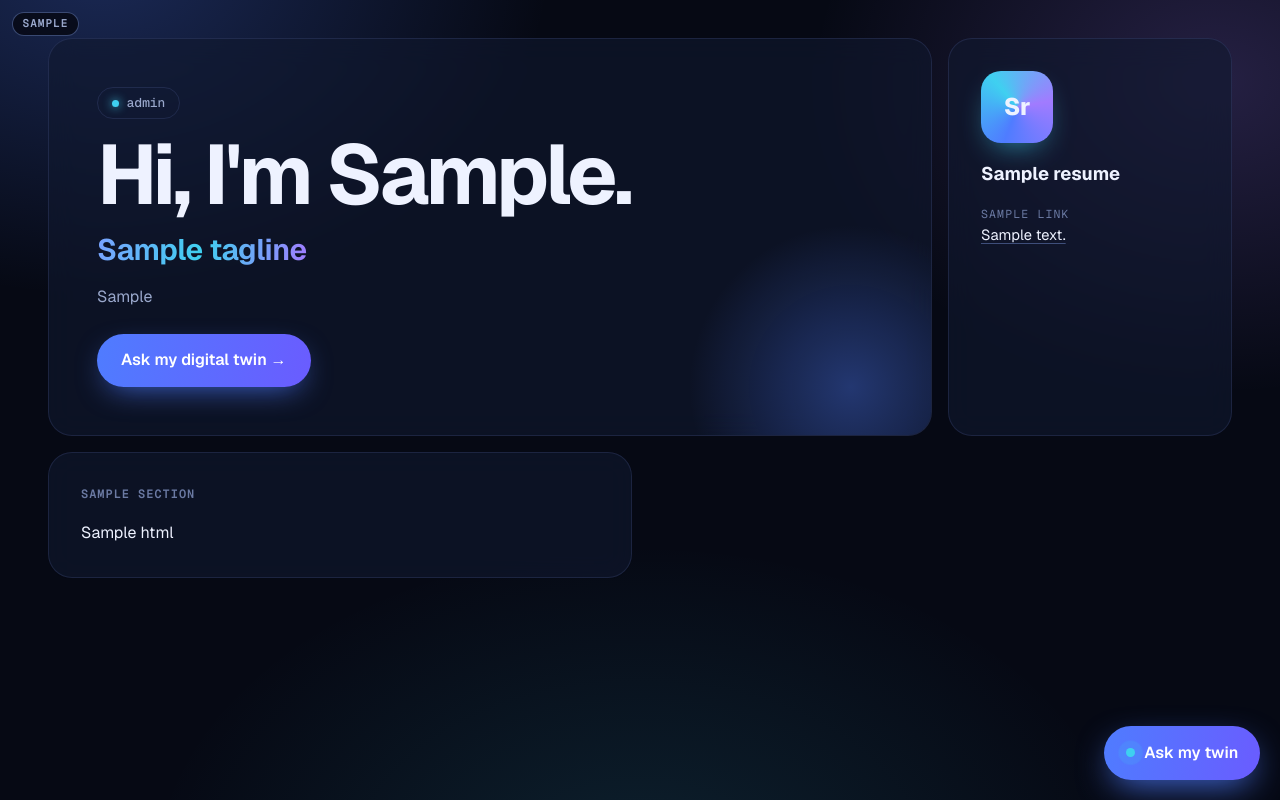
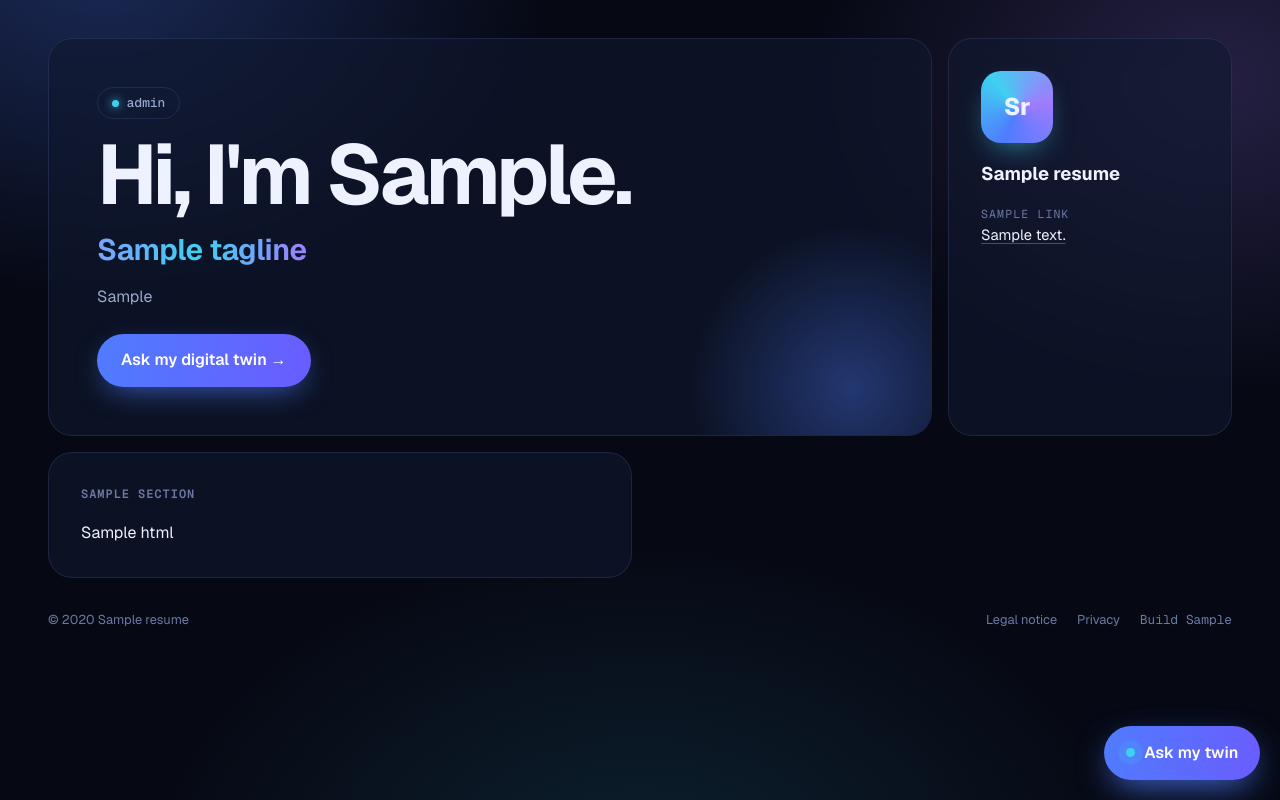
Before and after one commit to lazlowa/digital_twin, a FastAPI app: template templates/index.html in a window 1280 px wide. Run offline with FastAPI, Linux system fonts and the light colour scheme; the template is opened without the code that fills it: most values are stand-ins (such as "Sample title", 1, 10 or a date in 2020).

Commit message:
TID-12: Footer with build link, legal notice and privacy pages
Co-Authored-By: Claude Opus 5.5 <noreply@anthropic.com>

```diff
--- a/app/config.py
+++ b/app/config.py
@@ -22,6 +22,7 @@ class Settings(BaseSettings):
     # Set by Vercel: production, preview or development.
     vercel_env: str = ""
     vercel_git_commit_sha: str = ""
+    repository_url: str = "https://github.com/lazlowa/digital_twin"
 
 
 settings = Settings()
--- a/app/main.py
+++ b/app/main.py
@@ -1,3 +1,4 @@
+from datetime import date
 from pathlib import Path
 
 from fastapi import FastAPI, Request
@@ -7,7 +8,7 @@ from fastapi.templating import Jinja2Templates
 
 from app.chat import router as chat_router
 from app.config import settings
-from app.resume import load_resume
+from app.resume import load_page, load_resume
 
 ROOT = Path(__file__).resolve().parent.parent
 
@@ -17,10 +18,30 @@ templates = Jinja2Templates(directory=ROOT / "templates")
 app.include_router(chat_router)
 
 
+def page_context(**extra) -> dict:
+    return {
+        "resume": load_resume(),
+        "settings": settings,
+        "year": date.today().year,
+        **extra,
+    }
+
+
 @app.get("/", response_class=HTMLResponse)
 def index(request: Request) -> HTMLResponse:
-    context = {"resume": load_resume(), "settings": settings}
-    return templates.TemplateResponse(request, "index.html", context)
+    return templates.TemplateResponse(request, "index.html", page_context())
+
+
+@app.get("/legal", response_class=HTMLResponse)
+def legal(request: Request) -> HTMLResponse:
+    context = page_context(title="Legal notice", html=load_page("LEGAL.md"))
+    return templates.TemplateResponse(request, "page.html", context)
+
+
+@app.get("/privacy", response_class=HTMLResponse)
+def privacy(request: Request) -> HTMLResponse:
+    context = page_context(title="Privacy", html=load_page("PRIVACY.md"))
+    return templates.TemplateResponse(request, "page.html", context)
 
 
 @app.get("/health")
--- a/app/resume.py
+++ b/app/resume.py
@@ -10,7 +10,8 @@ from pathlib import Path
 
 from markdown_it import MarkdownIt
 
-PROFILE_PATH = Path(__file__).resolve().parent.parent / "data" / "PROFILE.md"
+DATA_DIR = Path(__file__).resolve().parent.parent / "data"
+PROFILE_PATH = DATA_DIR / "PROFILE.md"
 
 IDENTITY_SECTION = "Identity"
 PROFILE_SECTION = "Profile"
@@ -46,6 +47,11 @@ def load_resume(path: Path = PROFILE_PATH) -> Resume:
     return parse_resume(path.read_text(encoding="utf-8"))
 
 
+def load_page(filename: str) -> str:
+    """Renders a Markdown file from data/ (legal notice, privacy) to HTML."""
+    return _markdown.render((DATA_DIR / filename).read_text(encoding="utf-8"))
+
+
 def parse_resume(text: str) -> Resume:
     parts = re.split(r"^## +(.+?)[ \t]*$", text, flags=re.MULTILINE)
     identity: dict[str, str] = {}
--- a/static/style.css
+++ b/static/style.css
@@ -106,7 +106,7 @@ p:last-child {
   gap: 1rem;
   max-width: 76rem;
   margin: 0 auto;
-  padding: clamp(1rem, 3vw, 2.5rem) 1rem 7rem;
+  padding: clamp(1rem, 3vw, 2.5rem) 1rem 2rem;
 }
 
 .tile {
@@ -769,29 +769,91 @@ p:last-child {
   }
 }
 
-.badges {
+.badge-preview {
   position: fixed;
   top: 0.75rem;
   left: 0.75rem;
   z-index: 10;
-  display: flex;
-  gap: 0.4rem;
+  padding: 0.2rem 0.6rem;
+  border: 1px solid #f5b942;
+  border-radius: 999px;
+  background: rgba(60, 40, 5, 0.85);
+  color: #f5b942;
+  font: 600 0.7rem/1.4 var(--mono);
+  letter-spacing: 0.08em;
+  text-transform: uppercase;
   pointer-events: none;
 }
 
-.badge {
-  padding: 0.2rem 0.6rem;
-  border: 1px solid var(--line-strong);
-  border-radius: 999px;
-  background: rgba(6, 9, 20, 0.85);
-  color: var(--muted);
-  font: 600 0.7rem/1.4 var(--mono);
-  letter-spacing: 0.08em;
-  text-transform: uppercase;
+/* Footer: bottom padding keeps it clear of the chat launcher */
+
+.site-footer {
+  display: flex;
+  flex-wrap: wrap;
+  justify-content: space-between;
+  gap: 0.5rem 1.5rem;
+  max-width: 76rem;
+  margin: 0 auto;
+  padding: 0 1rem 6rem;
+  color: var(--faint);
+  font-size: 0.8rem;
 }
 
-.badge-preview {
-  border-color: #f5b942;
-  background: rgba(60, 40, 5, 0.85);
-  color: #f5b942;
+.site-footer p {
+  margin: 0;
 }
+
+.footer-links {
+  display: flex;
+  flex-wrap: wrap;
+  gap: 0.5rem 1.25rem;
+}
+
+.footer-links a {
+  color: var(--faint);
+  text-decoration: none;
+}
+
+.footer-links a:hover {
+  color: var(--muted);
+}
+
+/* Legal notice and privacy pages */
+
+.legal {
+  max-width: 48rem;
+  margin: 0 auto;
+  padding: clamp(1rem, 3vw, 2.5rem) 1rem 2rem;
+}
+
+.legal .back {
+  display: inline-block;
+  margin-bottom: 1rem;
+  color: var(--muted);
+  font-size: 0.9rem;
+  text-decoration: none;
+}
+
+.legal .tile {
+  color: var(--muted);
+  line-height: 1.6;
+}
+
+.legal h1 {
+  margin: 0 0 1rem;
+  color: var(--text);
+  font-size: 1.6rem;
+}
+
+.legal h2 {
+  margin: 1.75rem 0 0.5rem;
+  color: var(--text);
+  font-family: inherit;
+  font-size: 1rem;
+  letter-spacing: normal;
+  text-transform: none;
+}
+
+.site-footer .build {
+  font-family: var(--mono);
+}
--- /dev/null
+++ b/templates/_badge.html
@@ -0,0 +1 @@
+{% if settings.vercel_env == "preview" %}<div class="badge-preview">Preview</div>{% endif %}
--- /dev/null
+++ b/templates/_footer.html
@@ -0,0 +1,10 @@
+<footer class="site-footer">
+  <p>&copy; {{ year }} {{ resume.name }}</p>
+  <nav class="footer-links" aria-label="Legal">
+    <a href="/legal">Legal notice</a>
+    <a href="/privacy">Privacy</a>
+    {% if settings.vercel_git_commit_sha %}
+    <a class="build" href="{{ settings.repository_url }}/commit/{{ settings.vercel_git_commit_sha }}" title="Source code of this build">Build {{ settings.vercel_git_commit_sha[:7] }}</a>
+    {% endif %}
+  </nav>
+</footer>
--- a/templates/index.html
+++ b/templates/index.html
@@ -10,12 +10,7 @@
   <link rel="stylesheet" href="/static/style.css">
 </head>
 <body>
-  {% if settings.vercel_git_commit_sha %}
-  <div class="badges">
-    {% if settings.vercel_env == "preview" %}<span class="badge badge-preview">Preview</span>{% endif %}
-    <span class="badge" title="Build commit">{{ settings.vercel_git_commit_sha[:7] }}</span>
-  </div>
-  {% endif %}
+  {% include "_badge.html" %}
   <main class="bento">
     <header class="tile tile-hero" style="--i: 0">
       <p class="eyebrow">{{ resume.role }}</p>
@@ -46,6 +41,8 @@
     {% endfor %}
   </main>
 
+  {% include "_footer.html" %}
+
   <button class="chat-launcher" type="button" popovertarget="chat">
     <span class="pulse" aria-hidden="true"></span>
     Ask my twin
@@ -67,7 +64,7 @@
         <button type="button">How did you get into data platforms?</button>
       </div>
     </div>
-    <p class="chat-privacy">If the twin can't answer a question, this conversation is emailed to {{ resume.name.split()[0] }} so he can improve its answers.</p>
+    <p class="chat-privacy">If the twin can't answer a question, this conversation is emailed to {{ resume.name.split()[0] }} so he can improve its answers. <a href="/privacy">Privacy</a></p>
     <form class="chat-form" id="chat-form" data-max-history="{{ settings.max_history_messages }}">
       <label class="visually-hidden" for="chat-input">Your question</label>
       <textarea id="chat-input" rows="1" maxlength="{{ settings.max_message_chars }}" placeholder="Ask me something..."></textarea>
```
Also changed, not shown: data/LEGAL.md (added, +8 -0 lines), data/PRIVACY.md (added, +65 -0 lines), plan/DECISIONS.md (+16 -0 lines), plan/STATE.md (+11 -2 lines), templates/page.html (added, +18 -0 lines), tests/test_resume.py (+39 -9 lines).
